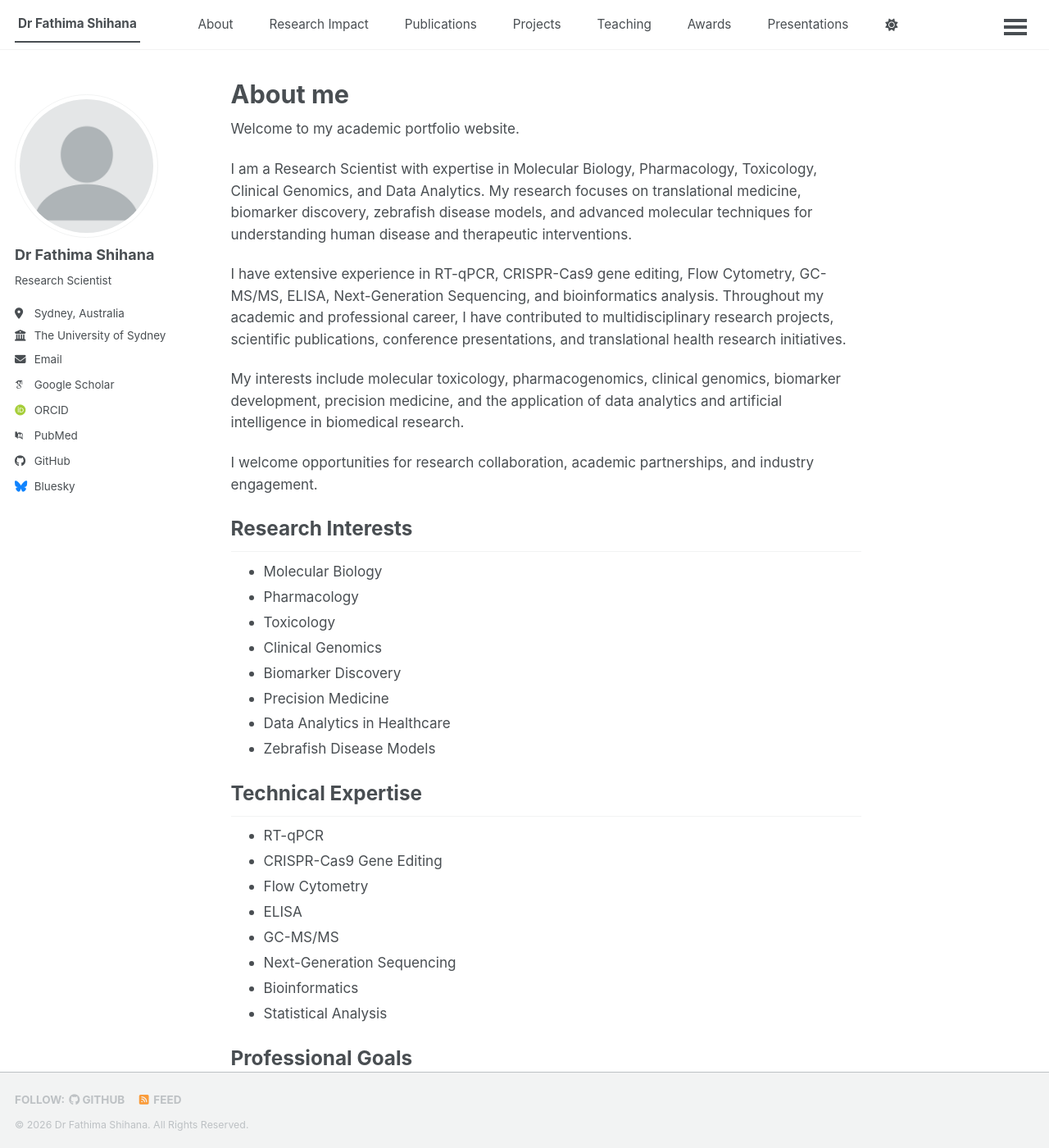
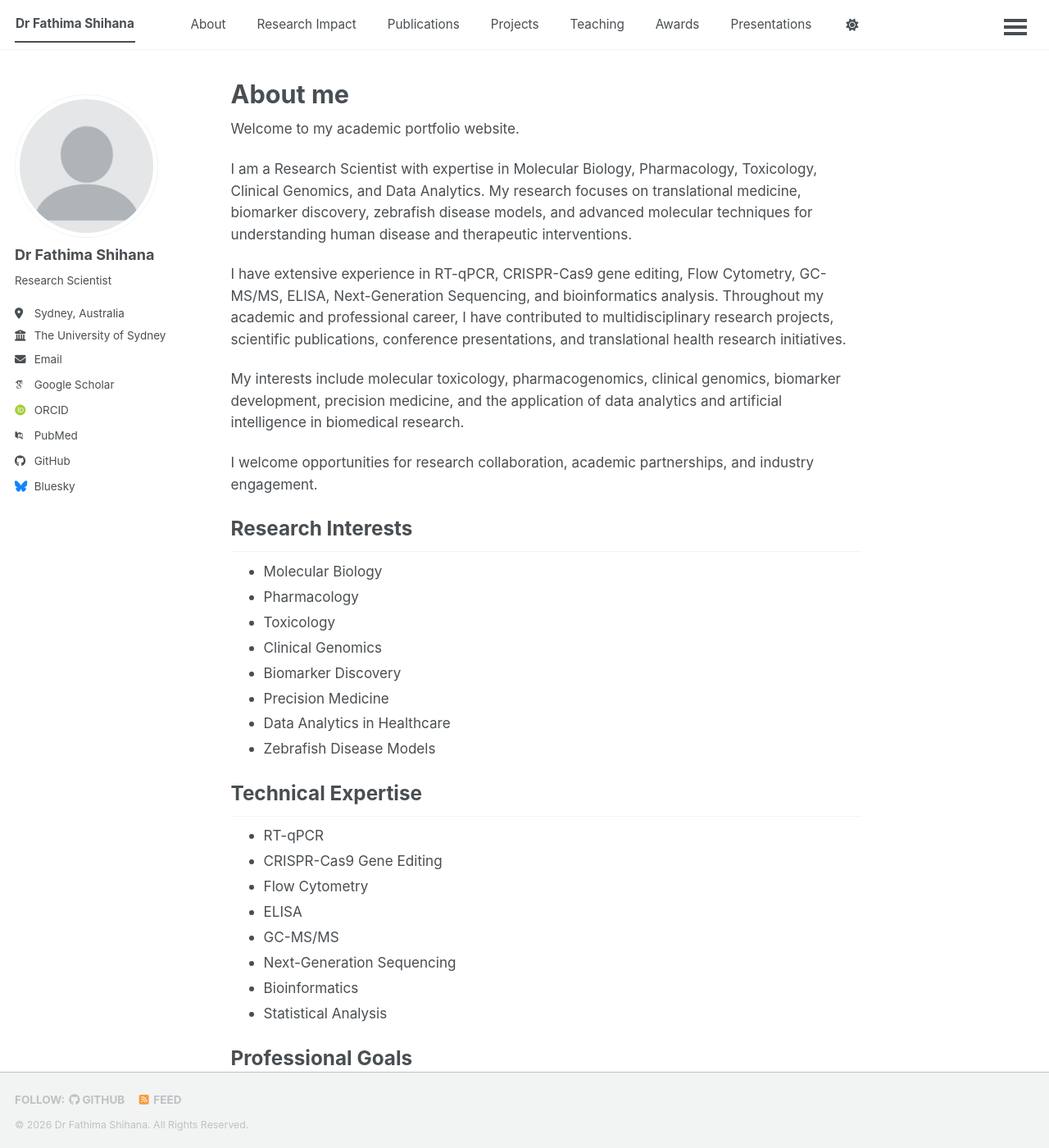
Before and after one commit to fathimashihana/fathimashihana.github.io, a Jekyll site: the page built from _pages/about.md, in a window 1280 px wide and 1400 px high. Shown: the whole window at 82% size. Built offline with Jekyll 4.4.1, drawn with Linux system fonts in a browser that asks for light colours; some web fonts are replaced; a script bundle is joined from its source files by our own code; library files that are not in the unit come from our copies.

Commit message:
Update main.scss

```diff
--- a/assets/css/main.scss
+++ b/assets/css/main.scss
@@ -162,6 +162,6 @@
 }
 
 .greedy-nav .visible-links a {
-    padding-left: 4px !important;
-    padding-right: 4px !important;
+    padding-left: 1px !important;
+    padding-right: 1px !important;
 }
```
